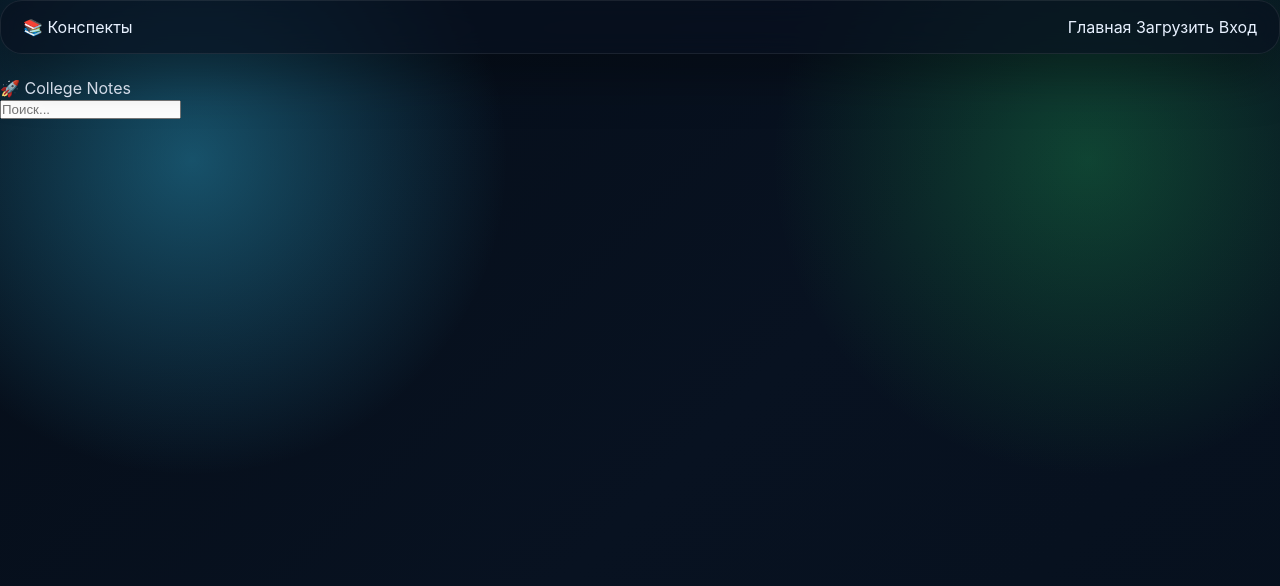
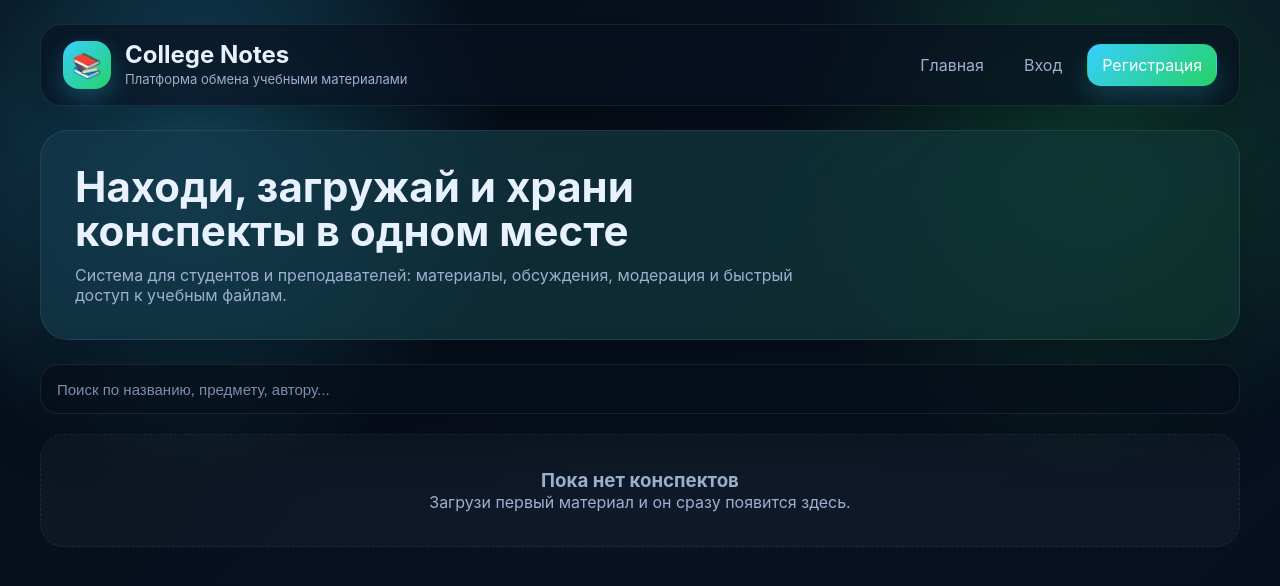
Before and after one commit to StanislavRostislav/college_notes, a FastAPI app: page / in a window 1280 px wide. Shown: the top 586 px of the page. Run offline with FastAPI, Linux system fonts and the light colour scheme; data that the repository does not hold is empty.

Commit message:
Update index.html

```diff
--- a/templates/index.html
+++ b/templates/index.html
@@ -1,55 +1,88 @@
 <!DOCTYPE html>
-<html>
+<html lang="ru">
 <head>
+    <meta charset="UTF-8">
+    <title>College Notes</title>
+    <meta name="viewport" content="width=device-width, initial-scale=1.0">
     <link rel="stylesheet" href="/static/style.css">
     <script src="/static/app.js"></script>
 </head>
 <body>
-
+    <div class="page">
         <div class="navbar">
-    <div>📚 Конспекты</div>
-    <div>
-        <a href="/">Главная</a>
-        <a href="/upload">Загрузить</a>
-        <a href="/login">Вход</a>
+            <div class="brand">
+                <div class="brand-logo">📚</div>
+                <div class="brand-text">
+                    <h1>College Notes</h1>
+                    <p>Платформа обмена учебными материалами</p>
                 </div>
             </div>
 
-<div class="header">🚀 College Notes</div>
-
-<div class="search">
-    <input id="search" onkeyup="searchNotes()" placeholder="Поиск...">
+            <div class="nav-links">
+                <a class="nav-link" href="/">Главная</a>
+                {% if user %}
+                    <a class="nav-link nav-link-primary" href="/upload">Загрузить</a>
+                    <a class="nav-link" href="/dashboard">Админ</a>
+                    <a class="nav-link" href="/logout">Выйти ({{ user.username }})</a>
+                {% else %}
+                    <a class="nav-link" href="/login">Вход</a>
+                    <a class="nav-link nav-link-primary" href="/register">Регистрация</a>
+                {% endif %}
+            </div>
         </div>
 
+        <div class="hero">
+            <h2>Находи, загружай и храни конспекты в одном месте</h2>
+            <p>Система для студентов и преподавателей: материалы, обсуждения, модерация и быстрый доступ к учебным файлам.</p>
+        </div>
+
+        <div class="toolbar">
+            <div class="search-box">
+                <input id="search" onkeyup="searchNotes()" placeholder="Поиск по названию, предмету, автору...">
+            </div>
+        </div>
+
+        {% if notes %}
             <div class="grid">
                 {% for note in notes %}
-<div class="card">
+                    <div class="note-card card">
+                        <div class="note-badges">
+                            <span class="badge">{{ note.subject }}</span>
+                            <span class="badge badge-green">{{ note.category }}</span>
+                            {% if note.status == "pending" %}
+                                <span class="badge badge-pending">На модерации</span>
+                            {% endif %}
+                        </div>
 
-    <h2>{{note.title}}</h2>
+                        <div class="note-title">{{ note.title }}</div>
+                        <div class="note-meta">
+                            Автор: {{ note.owner.username if note.owner else "Неизвестно" }}
+                        </div>
 
-    <p>{{note.subject}} • {{note.category}}</p>
-    <p>👤 {{note.owner.username}}</p>
+                        <div class="actions">
+                            <a class="btn btn-secondary" href="/download/{{ note.id }}">Скачать</a>
+                            <button class="btn btn-like" onclick="like({{ note.id }})">❤️ {{ note.likes }}</button>
+                        </div>
 
-    <a href="/download/{{note.id}}">⬇ Скачать</a>
+                        <div class="comment-box">
+                            <input id="comment-{{ note.id }}" placeholder="Написать комментарий...">
+                            <button class="btn btn-primary" onclick="comment({{ note.id }})">Отправить</button>
+                        </div>
 
-    <br><br>
-
-    <button class="btn" onclick="like({{note.id}})">
-        ❤️ {{note.likes}}
-    </button>
-
-    <br><br>
-
-    <input id="comment-{{note.id}}" placeholder="Комментарий">
-    <button class="btn" onclick="comment({{note.id}})">Отправить</button>
-
+                        <div class="comments">
                             {% for c in note.comments %}
-        <div class="comment">💬 {{c.text}}</div>
+                                <div class="comment">💬 {{ c.text }}</div>
                             {% endfor %}
-
+                        </div>
                     </div>
                 {% endfor %}
             </div>
-
+        {% else %}
+            <div class="empty-state">
+                <h3>Пока нет конспектов</h3>
+                <p>Загрузи первый материал и он сразу появится здесь.</p>
+            </div>
+        {% endif %}
+    </div>
 </body>
 </html>
```
Lines whose indentation alone changed are shown as unchanged.
